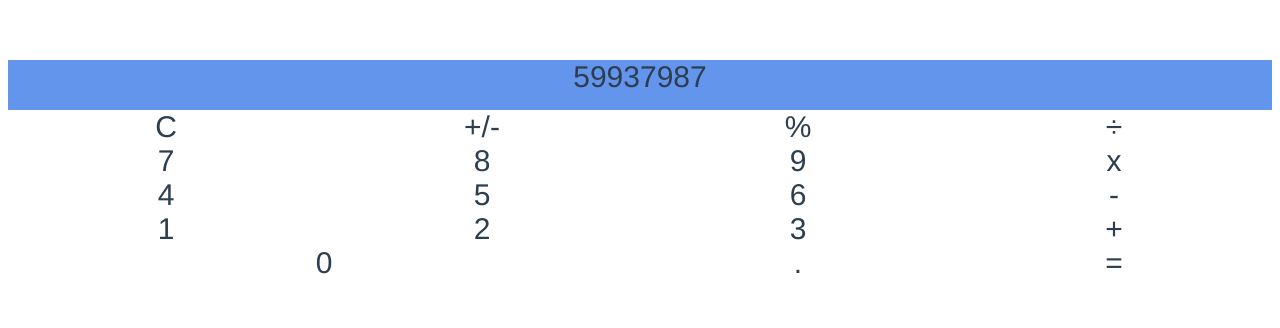
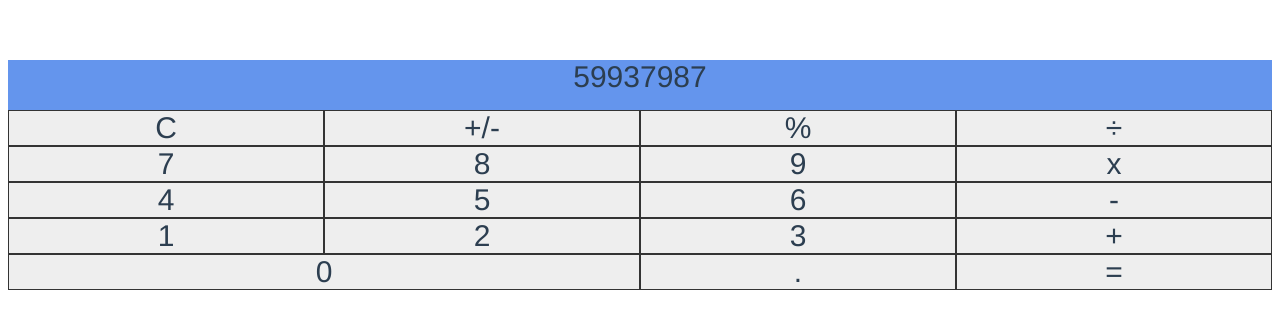
Before and after one commit to miniengineer/vuejs-calculator, a Vue app: page / in a window 1280 px wide. Shown: the top 328 px of the page. Built offline with nearby package versions, Linux system fonts and the light colour scheme.

Commit message:
added styling to buttons

```diff
--- a/src/components/Calculator.vue
+++ b/src/components/Calculator.vue
@@ -18,8 +18,8 @@
     <div class="btn">3</div>
     <div class="btn">+</div>
     <div class="btn zero">0</div>
-    <div>.</div>
-    <div>=</div>
+    <div class="btn">.</div>
+    <div class="btn">=</div>
   </div>
 </template>
 
@@ -48,4 +48,9 @@ export default {
 .zero {
   grid-column: 1 / 3;
 }
+
+.btn {
+  background-color: #eee;
+  border: 1px solid #333;
+}
 </style>
```
